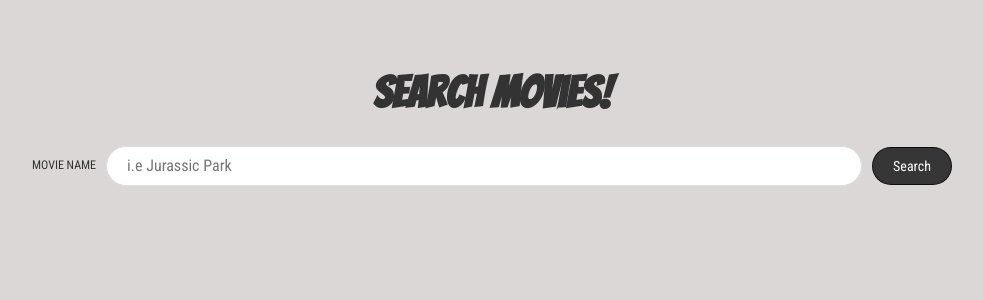
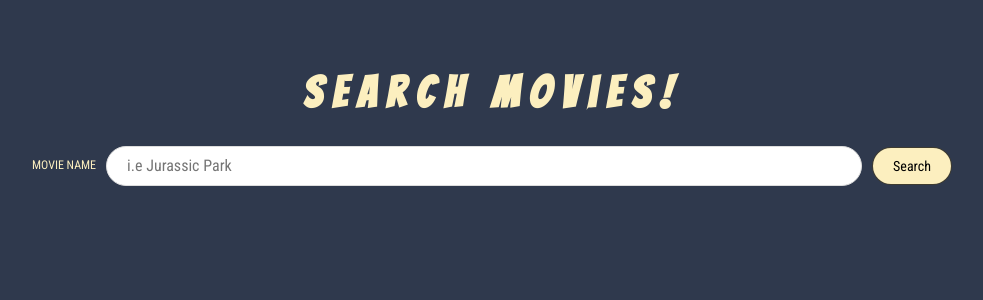
Before and after one commit to rishavjaiss/movie-search, a React (Create React App) app: page / in a window 1280 px wide. Shown: the top 300 px of the page, without its empty margins (148-1131 px from the left). Built offline with nearby package versions, Linux system fonts and the light colour scheme.

Commit message:
movie-search React-App  on Heroku

```diff
--- a/package.json
+++ b/package.json
@@ -33,5 +33,8 @@
       "last 1 firefox version",
       "last 1 safari version"
     ]
+  },
+  "devDependencies": {
+    "gh-pages": "^2.2.0"
   }
 }
--- a/src/App.css
+++ b/src/App.css
@@ -9,4 +9,6 @@
   font-size: 4.4rem;
   text-align: center;
   font-family: "Bangers", cursive;
+  color: #fcefbf;
+  letter-spacing: 10px;
 }
--- a/src/components/Loader/Loader.js
+++ b/src/components/Loader/Loader.js
@@ -10,9 +10,10 @@ export default function Loader() {
         width: "100%",
         height: "100%",
         marginTop: "20%",
+        color: "white",
       }}
     >
-      <i class="fas fa-spinner fa-spin fa-5x"></i>
+      <i className="fas fa-spinner fa-spin fa-5x"></i>
     </div>
   );
 }
--- a/src/components/MovieCard/MovieCard.css
+++ b/src/components/MovieCard/MovieCard.css
@@ -7,7 +7,7 @@
   border-radius: 10px;
   box-shadow: 1px 1px 5px rgba(0, 0, 0, 0.25);
   margin-bottom: 2rem;
-  background-color: white;
+  background-color: #e0dfd5;
 }
 
 .card--title {
--- a/src/components/SearchMovie/SearchMovie.css
+++ b/src/components/SearchMovie/SearchMovie.css
@@ -10,6 +10,7 @@
   font-size: 1.2rem;
   margin-bottom: 0.2rem;
   text-transform: uppercase;
+  color: #fcefbf;
 }
 
 .input {
@@ -22,8 +23,8 @@
 }
 
 .button {
-  background-color: rgba(0, 0, 0, 0.75);
-  color: white;
+  background-color: #fcefbf;
+  color: black;
   padding: 1rem 2rem;
   border: 1px solid rgba(0, 0, 0, 0.75);
   border-radius: 20px;
@@ -33,7 +34,7 @@
 }
 
 .button:hover {
-  background-color: rgba(0, 0, 0, 0.85);
+  background-color: #fcefbfda;
 }
 
 @media (min-width: 786px) {
--- a/src/components/SearchMovie/SearchMovie.js
+++ b/src/components/SearchMovie/SearchMovie.js
@@ -25,6 +25,7 @@ export default function SearchMovie() {
       const data = await res.json();
       setMovies(data.results);
       setLodaing(false);
+      document.getElementById("form").reset();
     } catch (err) {
       console.log(err);
     }
@@ -32,7 +33,7 @@ export default function SearchMovie() {
 
   return (
     <>
-      <form className="form" onSubmit={searchMovies}>
+      <form className="form" id="form" onSubmit={searchMovies}>
         <label htmlFor="query" className="label">
           Movie Name
         </label>
--- a/src/index.css
+++ b/src/index.css
@@ -24,7 +24,7 @@ html {
 body {
   margin: 0;
   padding: 0;
-  background-color: rgb(219, 215, 215);
+  background-color: #2f394d;
   color: #333;
 }
 
```
Also changed, not shown: 1 other file (tests, documents, lock files or other folders).
